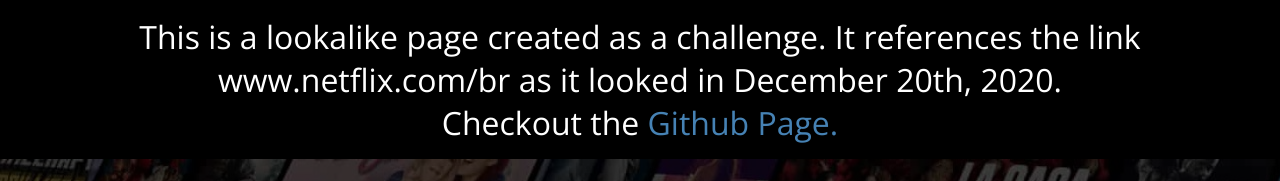
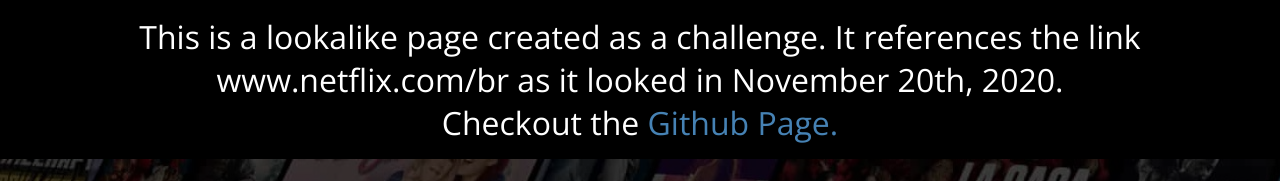
Before and after one commit to AnderSouza/netflix-lookalike, a plain HTML site: page index.html in a window 1280 px wide. Shown: the top 181 px of the page. Drawn offline with nearby package versions, Linux system fonts and the light colour scheme.

Commit message:
Adjusting notice at the top of the page.

```diff
--- a/index.html
+++ b/index.html
@@ -16,7 +16,7 @@
     <div class="wide-wrapper">
       <div class="notice">
         This is a lookalike page created as a challenge. It references the link
-        www.netflix.com/br as it looked in December 20th, 2020.
+        www.netflix.com/br as it looked in November 20th, 2020.
         <br />
         Checkout the
         <a
```
Also changed, not shown: 1 other file.
